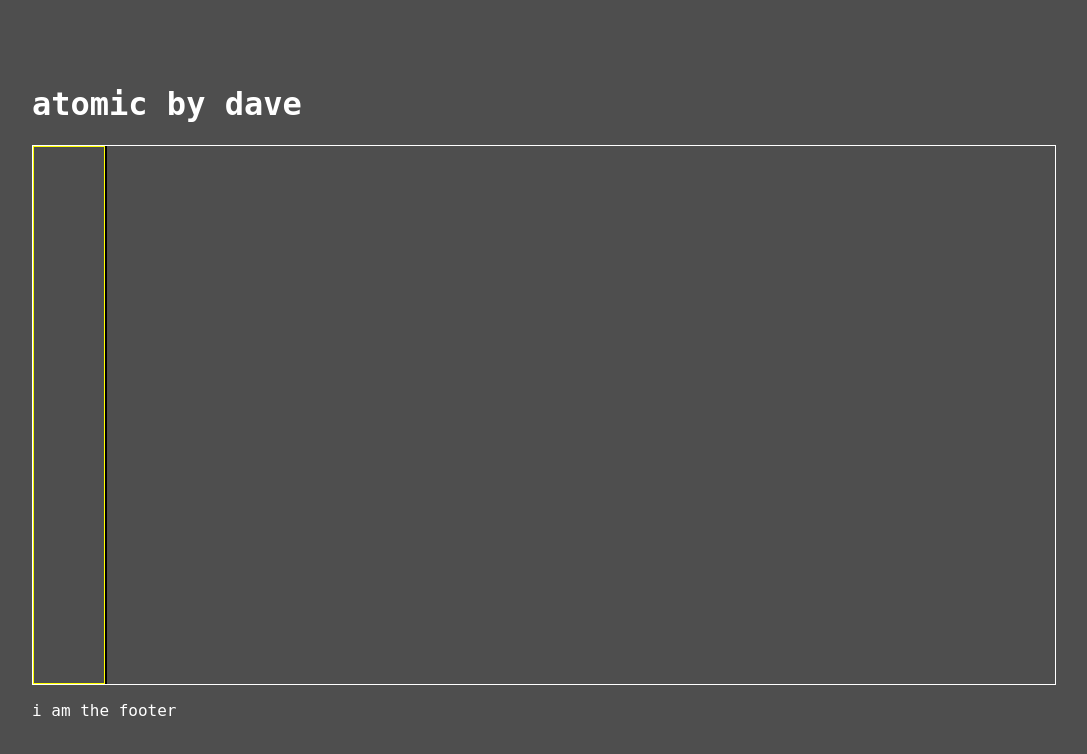
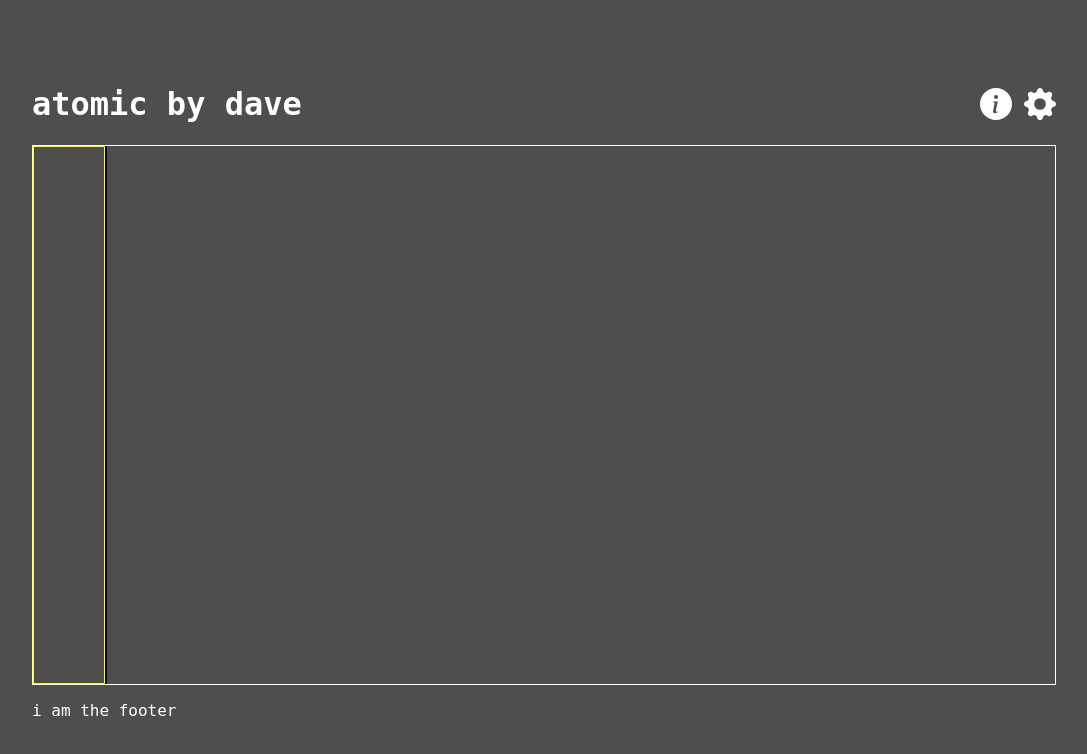
Before and after one commit to dave-grave/productivity-website, a plain HTML site: page index.html in a window 1280 px wide. Shown: the whole page, without its empty margins (96-1183 px from the left). Drawn offline with Linux system fonts and the light colour scheme.

Commit message:
add header icons

```diff
--- a/styles.css
+++ b/index.css
@@ -16,7 +16,7 @@ h1, h2, p {
     color: white;
 }
 
-.container-main {
+.container {
     height: 100%;
 
     display: flex;
@@ -26,18 +26,24 @@ h1, h2, p {
 }
 
 header {
-    /* flex-grow: 1; */
+    display: flex;
+    align-items: center;
+    justify-content: space-between;
 }
 
-footer {
-    /* flex-grow: 1; */
+.header-icons {
+    display: flex;
+    gap: 12px;
 }
 
-.container-info {
+
+footer {
+
+}
+
+.container-main {
     border: 1px solid white;
-    /* flex-grow: 5; */
     height: 100%;
-
     display: flex;
 }
 
@@ -47,6 +53,6 @@ aside {
     width: 72px;
 }
 
-.container-inside {
+.container-content {
     border: 1px solid black;
 }
--- a/index.html
+++ b/index.html
@@ -4,24 +4,45 @@
     <meta charset="UTF-8" />
     <meta name="viewport" content="width=device-width, initial-scale=1.0">
     <title>atomic by dave</title>
-    <link rel="stylesheet" href="styles.css">
-    <script src="script.js" defer></script>
+    <link rel="stylesheet" href="index.css">
+    <script src="index.js" defer></script>
 </head>
 
 <body>
-    <div class="container-main">
+    <div class="container">
         <header>
             <h1 id="header-left">atomic by dave</h1>
+            <div class="header-icons">
+                <svg xmlns="http://www.w3.org/2000/svg" width="32" height="32" fill="white" class="bi bi-info-circle-fill icon-info"
+                    viewBox="0 0 16 16">
+                    <path
+                        d="M8 16A8 8 0 1 0 8 0a8 8 0 0 0 0 16m.93-9.412-1 4.705c-.07.34.029.533.304.533.194
+                        0 .487-.07.686-.246l-.088.416c-.287.346-.92.598-1.465.598-.703
+                        0-1.002-.422-.808-1.319l.738-3.468c.064-.293.006-.399-.287-.47l-.451-.081.082-.381
+                        2.29-.287zM8 5.5a1 1 0 1 1 0-2 1 1 0 0 1 0 2" />
+                </svg>
+                <svg xmlns="http://www.w3.org/2000/svg" width="32" height="32" fill="white" class="bi bi-gear-fill icon-settings"
+                    viewBox="0 0 16 16">
+                    <path
+                        d="M9.405 1.05c-.413-1.4-2.397-1.4-2.81 0l-.1.34a1.464 1.464 0 0 1-2.105.872l-.31-.17c-1.283-.698-2.686.705-1.987
+                        1.987l.169.311c.446.82.023 1.841-.872 2.105l-.34.1c-1.4.413-1.4 2.397 0 2.81l.34.1a1.464 1.464 0 0 1 .872 2.105l-.17.31c-.698
+                        1.283.705 2.686 1.987 1.987l.311-.169a1.464 1.464 0 0 1 2.105.872l.1.34c.413 1.4 2.397 1.4 2.81 0l.1-.34a1.464 1.464 0 0 1
+                        2.105-.872l.31.17c1.283.698 2.686-.705 1.987-1.987l-.169-.311a1.464 1.464 0 0 1 .872-2.105l.34-.1c1.4-.413 1.4-2.397
+                        0-2.81l-.34-.1a1.464 1.464 0 0 1-.872-2.105l.17-.31c.698-1.283-.705-2.686-1.987-1.987l-.311.169a1.464 1.464 0 0 1-2.105-.872zM8
+                        10.93a2.929 2.929 0 1 1 0-5.86 2.929 2.929 0 0 1 0 5.858z" />
+                </svg>
+            </div>
+        </header>
 
-        </header>
-        <div class="container-info">
+        <div class="container-main">
             <aside>
 
             </aside>
-            <div class="container-inside">
+            <div class="container-content">
 
             </div>
         </div>
+
         <footer>
             <p>i am the footer</p>
         </footer>
```
Also changed, not shown: index.js (renamed from script.js).
